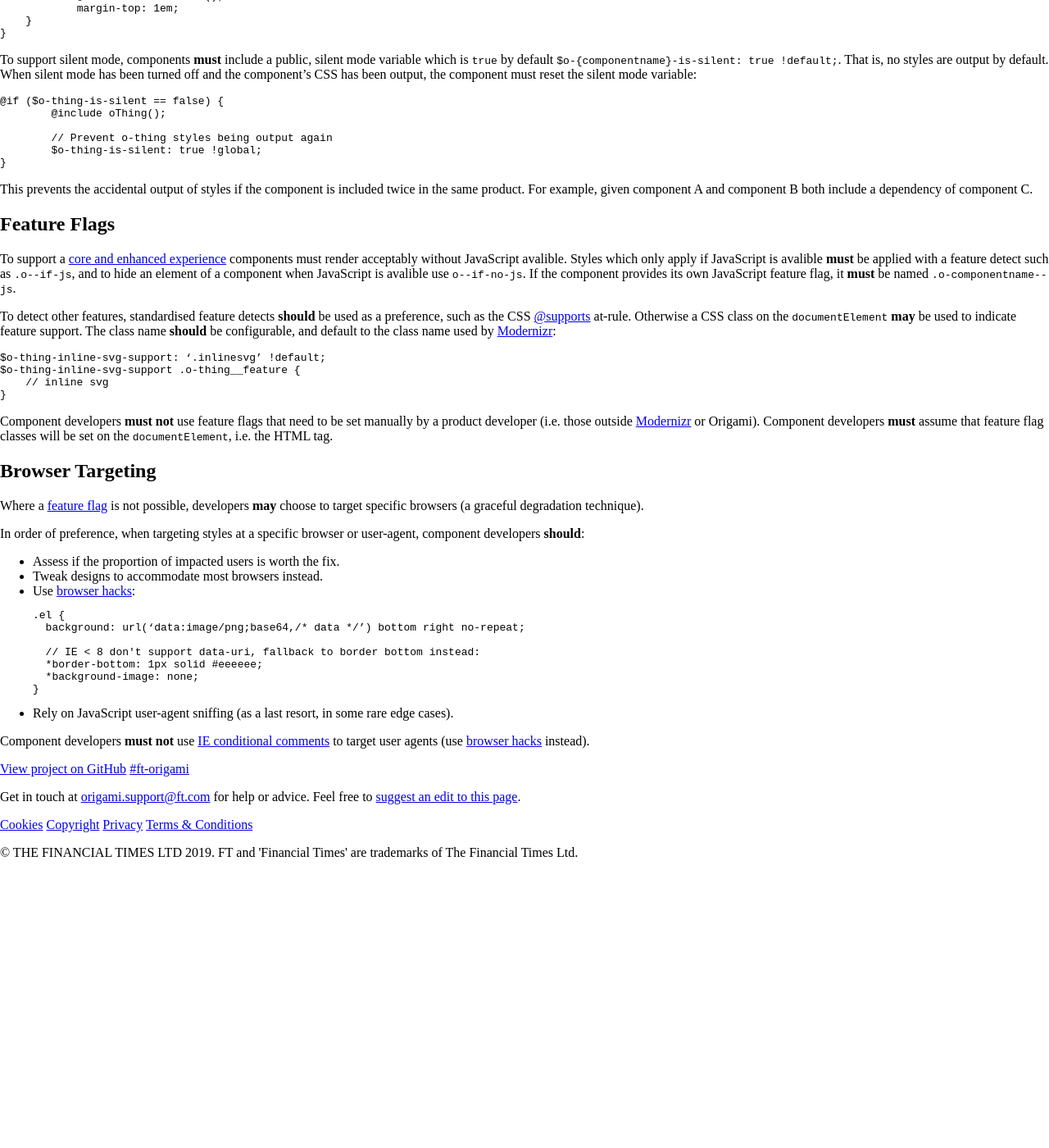
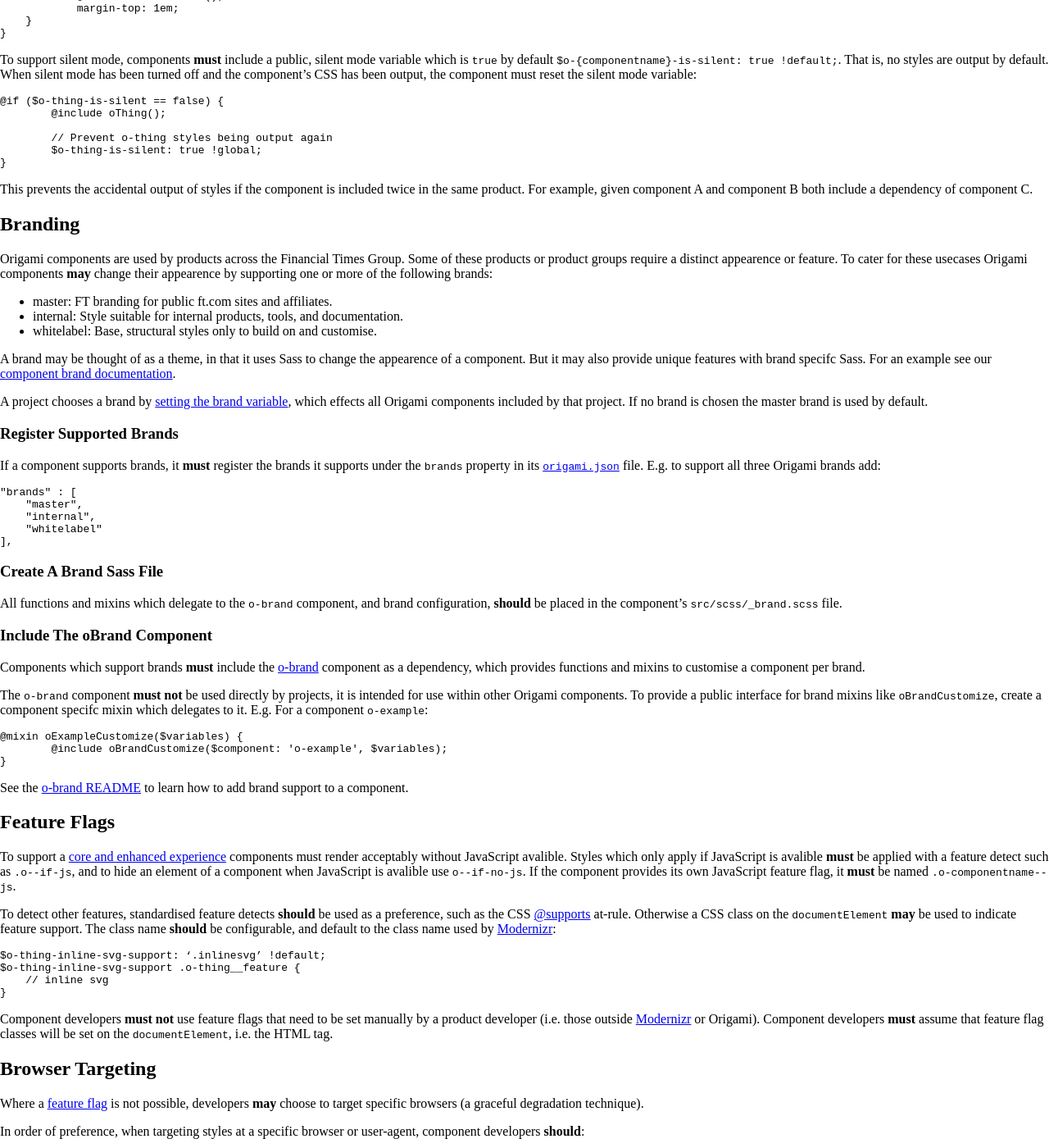
Before and after one commit to Financial-Times/origami-website, a Jekyll site: the page built from _specification-v1/sass.md, in a window 1280 px wide and 1400 px high, scrolled down 2546 px. Shown: the whole window at 82% size. Built offline with Jekyll 4.4.1, drawn with Linux system fonts in a browser that asks for light colours; a style sheet for code colours, icons or effects is not loaded; before the commit the page ends 3595 px from its top, so only the background shows below that.

Commit message:
Add branding to the spec.
- Add brand requirements to the component spec. Link to the
`o-brand` readme for specifcs on implementation.
- Add brand to the manifest spec.

````diff
--- a/_layouts/default.html
+++ b/_layouts/default.html
@@ -55,7 +55,7 @@
 
 </head>
 <body>
-	<div class="o-layout {% if layout.o_layout_type %}o-layout--{{layout.o_layout_type}}{% else %}o-layout--docs{% endif %}" data-o-component="o-layout" data-o-layout-nav-heading-selector="h2">
+	<div class="o-layout {% if layout.o_layout_type %}o-layout--{{layout.o_layout_type}}{% else %}o-layout--docs{% endif %}" data-o-component="o-layout" data-o-layout-nav-heading-selector="{% if page.nav_heading_selector %}{{page.nav_heading_selector}}{% else %}h2{% endif %}">
 		<div class="o-layout__header">
 			{% include header.html %}
 		</div>
--- a/_specification-v1/sass.md
+++ b/_specification-v1/sass.md
@@ -138,6 +138,48 @@ To support silent mode, components **must** include a public, silent mode variab
 
 This prevents the accidental output of styles if the component is included twice in the same product. For example, given component A and component B both include a dependency of component C.
 
+## Branding
+
+Origami components are used by products across the Financial Times Group. Some of these products or product groups require a distinct appearence or feature. To cater for these usecases Origami components **may** change their appearence by supporting one or more of the following brands:
+
+- master: FT branding for public ft.com sites and affiliates.
+- internal: Style suitable for internal products, tools, and documentation.
+- whitelabel: Base, structural styles only to build on and customise.
+
+A brand may be thought of as a theme, in that it uses Sass to change the appearence of a component. But it may also provide unique features with brand specifc Sass. For an example see our [component brand documentation](/docs/components/branding/).
+
+A project chooses a brand by [setting the brand variable](/docs/components/branding/#configure-your-projects-brand), which effects all Origami components included by that project. If no brand is chosen the master brand is used by default.
+
+### Register Supported Brands
+
+If a component supports brands, it **must** register the brands it supports under the `brands` property in its [`origami.json`](/spec/v1/manifest/) file.
+E.g. to support all three Origami brands add:
+
+```json
+"brands" : [
+    "master",
+    "internal",
+    "whitelabel"
+],
+```
+
+### Create A Brand Sass File
+
+All functions and mixins which delegate to the `o-brand` component, and brand configuration, **should** be placed in the component's `src/scss/_brand.scss` file.
+
+### Include The oBrand Component
+
+Components which support brands **must** include the [o-brand](https://registry.origami.ft.com/components/o-brand/readme) component as a dependency, which provides functions and mixins to customise a component per brand.
+
+The `o-brand` component **must not** be used directly by projects, it is intended for use within other Origami components. To provide a public interface for brand mixins like `oBrandCustomize`, create a component specifc mixin which delegates to it. E.g. For a component `o-example`:
+```scss
+@mixin oExampleCustomize($variables) {
+	@include oBrandCustomize($component: 'o-example', $variables);
+}
+```
+
+See the [o-brand README](https://registry.origami.ft.com/components/o-brand/readme) to learn how to add brand support to a component.
+
 ## Feature Flags
 
 To support a [core and enhanced experience](/docs/components/compatibility/#core--enhanced-experiences) components must render acceptably without JavaScript avalible. Styles which only apply if JavaScript is avalible **must** be applied with a feature detect such as `.o--if-js`, and to hide an element of a component when JavaScript is avalible use `o--if-no-js`. If the component provides its own JavaScript feature flag, it **must** be named `.o-componentname--js`.
````
Also changed, not shown: _components/branding.md (+1 -1 lines), _specification-v1/manifest.md (+19 -1 lines).
